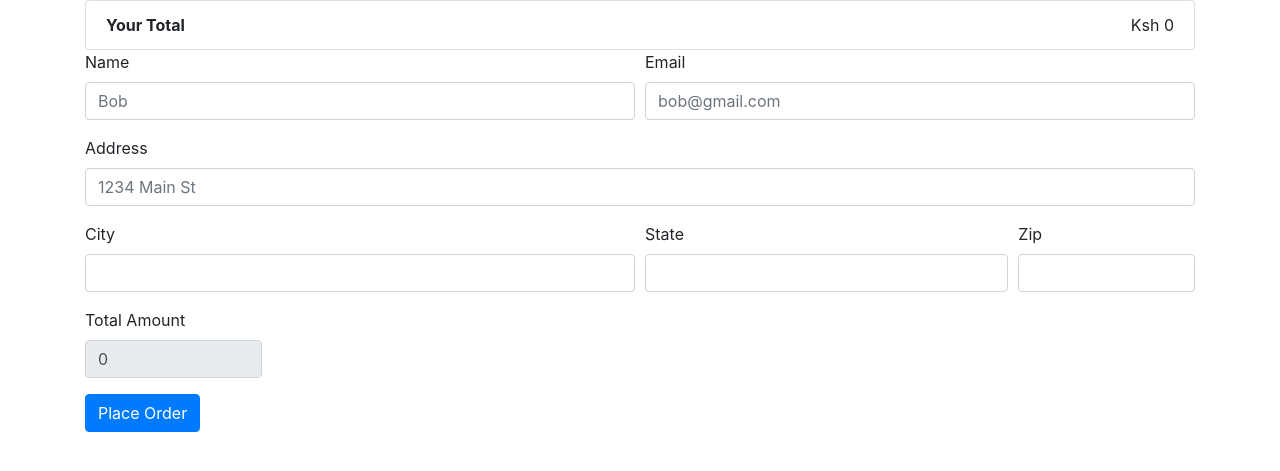
After one commit to Jimmyopot/men-accessories, a Django app: page /checkout/ in a window 1280 px wide. The commit adds this page. Shown: the top 471 px of the page. Run offline with Django 3.2, Linux system fonts and the light colour scheme; some libraries are stand-ins or nearby versions.

Commit message:
Working on the cart functionality and the frontend code in JQuery

```diff
--- a/shop/admin.py
+++ b/shop/admin.py
@@ -1,5 +1,6 @@
 from django.contrib import admin
-from .models import Product
+from .models import Product, Order
 
 
 admin.site.register(Product)
+admin.site.register(Order)
--- a/shop/urls.py
+++ b/shop/urls.py
@@ -6,4 +6,5 @@ app_name = 'shop'
 urlpatterns = [
     path('', views.index, name='index'),
     path('<int:id>/', views.detail, name='detail'),
+    path('checkout/', views.checkout, name='checkout'),
 ]
--- a/shop/views.py
+++ b/shop/views.py
@@ -1,6 +1,6 @@
 from django.core import paginator
 from django.shortcuts import render
-from .models import Product
+from .models import Product, Order
 from django.core.paginator import Paginator
 
 
@@ -30,3 +30,20 @@ def detail(request, id):
         "product_object": product_object
     }
     return render(request, "detail.html", context)
+
+
+def checkout(request):
+    if request.method == "POST":
+        items = request.POST.get("items", "")
+        name = request.POST.get("name", "")
+        email = request.POST.get("email", "")
+        address = request.POST.get("address", "")
+        city = request.POST.get("city", "")
+        state = request.POST.get("state", "")
+        zipcode = request.POST.get("zipcode", "")
+        total = request.POST.get("total", "")
+
+        order = Order(items=items, name=name, email=email, address=address, city=city, state=state, zipcode=zipcode, total=total)
+        order.save()
+
+    return render(request, "checkout.html", {})
--- a/static/css/styles.css
+++ b/static/css/styles.css
@@ -38,6 +38,6 @@
     margin-bottom: 20px;
 }
 
-.nav-item-unique .a {
-    margin: 10px;
+.card a, button {
+    margin-top: 15px;
 }
--- /dev/null
+++ b/templates/checkout.html
@@ -0,0 +1,104 @@
+{% load static %}
+
+<!DOCTYPE html>
+<html lang="en">
+<head>
+    <meta charset="UTF-8">
+    <meta http-equiv="X-UA-Compatible" content="IE=edge">
+    <meta name="viewport" content="width=device-width, initial-scale=1.0">
+    <link href="https://cdn.jsdelivr.net/npm/bootstrap@5.0.2/dist/css/bootstrap.min.css" rel="stylesheet" integrity="sha384-EVSTQN3/azprG1Anm3QDgpJLIm9Nao0Yz1ztcQTwFspd3yD65VohhpuuCOmLASjC" crossorigin="anonymous">
+    <script src="https://cdn.jsdelivr.net/npm/bootstrap@5.0.2/dist/js/bootstrap.bundle.min.js" integrity="sha384-MrcW6ZMFYlzcLA8Nl+NtUVF0sA7MsXsP1UyJoMp4YLEuNSfAP+JcXn/tWtIaxVXM" crossorigin="anonymous"></script>
+    <link rel="stylesheet" href="https://maxcdn.bootstrapcdn.com/bootstrap/4.0.0/css/bootstrap.min.css" integrity="sha384-Gn5384xqQ1aoWXA+058RXPxPg6fy4IWvTNh0E263XmFcJlSAwiGgFAW/dAiS6JXm" crossorigin="anonymous">
+    <!-- JQuery -->
+    <script src="https://code.jquery.com/jquery-3.6.0.js" integrity="sha256-H+K7U5CnXl1h5ywQfKtSj8PCmoN9aaq30gDh27Xc0jk=" crossorigin="anonymous"></script>
+    <title>Document</title>
+</head>
+<body>
+    <div class="container">
+
+        <div class="row">
+            <div class="col-md-12">
+                <ul class="list-group" id="item_list">
+
+                </ul>
+            </div>
+        </div>
+
+        <div class="row">
+            <div class="col-md-12">
+                <form method="POST"> {% csrf_token %}
+                    <input type="hidden" id="items" name="items">
+
+                    <div class="form-row">
+                      <div class="form-group col-md-6">
+                        <label for="inputEmail4">Name</label>
+                        <input id="name" name="name" type="text" class="form-control" placeholder="Bob">
+                      </div>
+                      <div class="form-group col-md-6">
+                        <label for="inputPassword4">Email</label>
+                        <input id="email" name="email" type="text" class="form-control" placeholder="bob@gmail.com">
+                      </div>
+                    </div>
+                    <div class="form-group">
+                      <label for="inputAddress">Address</label>
+                      <input id="address" name="address" type="text" class="form-control" placeholder="1234 Main St">
+                    </div>
+
+                    <div class="form-row">
+                      <div class="form-group col-md-6">
+                        <label for="inputCity">City</label>
+                        <input id="city" name="city" type="text" class="form-control">
+                      </div>
+                      <div class="form-group col-md-4">
+                        <label for="inputState">State</label>
+                        <input id="state" name="state" type="text" class="form-control">
+                      </div>
+                      <div class="form-group col-md-2">
+                        <label for="inputZip">Zip</label>
+                        <input id="zipcode" name="zipcode" type="text" class="form-control">
+                      </div>
+                      <div class="form-group col-md-2">
+                        <label for="inputZip">Total Amount</label>
+                        <input readonly="" id="total" name="total" type="text" class="form-control">
+                      </div>
+                    </div>
+
+                    <button type="submit" class="btn btn-primary">Place Order</button>
+                  </form>
+            </div>
+        </div>
+
+    </div>
+</body>
+
+<script type="text/javascript">
+    if(localStorage.getItem('cart') == null) {
+        var cart = {};
+    }
+    else {
+        cart = JSON.parse(localStorage.getItem('cart'));
+    }
+
+    let total = 0;
+    for(item in cart) {
+      let name = cart[item][1];
+      let quantity = cart[item][0];
+      let price = cart[item][2];
+      total = total + price;
+
+      itemString = `<li class="list-group-item"><span class="">${quantity}</span> of ${name} <span class="badge badge-warning badge-pill">${price}</span></li>`
+      $('#item_list').append(itemString);
+    }
+
+    totalPrice = `<li class="list-group-item d-flex justify-content-between align-items-center"><b>Your Total</b>
+        Ksh ${total}</li>`
+
+    $('#total').val(total);
+
+    $('#item_list').append(totalPrice);
+
+    $('#items').val(JSON.stringify(cart));
+
+</script>
+
+</html>
```
Also changed, not shown: shop/models.py (+11 -0 lines), templates/index.html (+12 -9 lines), db.sqlite3, shop/migrations/0004_order.py (added), shop/migrations/0005_order_total.py (added).
